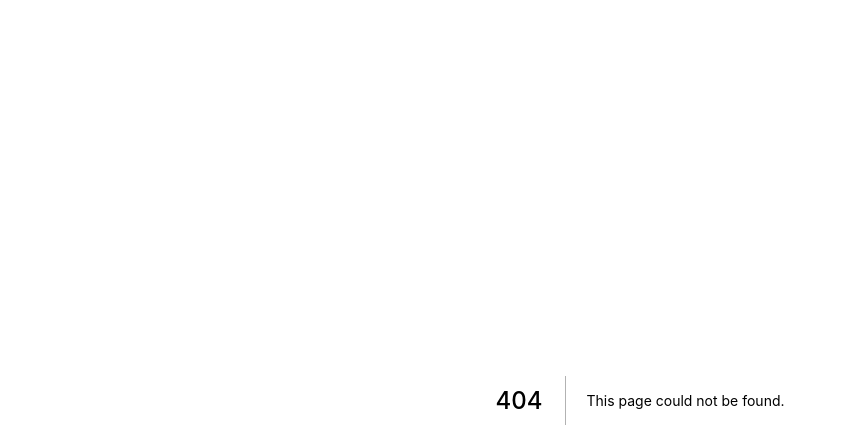
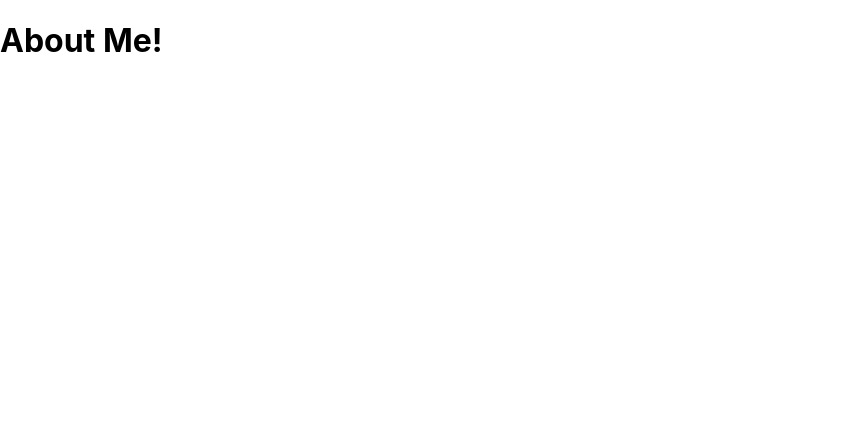
Before and after one commit to Gwang-hoon-hub/next-portpolio, a Next.js app: page /about-me in a window 1280 px wide. Before the commit this address had no page. Shown: the top 448 px of the page, without its empty margins (0-847 px from the left). Built offline with nearby package versions, Linux system fonts and the light colour scheme.

Commit message:
[FEAT] Start next.js for Portpolio\

```diff
--- /dev/null
+++ b/pages/about-me.js
@@ -0,0 +1,9 @@
+
+export default function AboutMe(){
+
+    return (
+        <div>
+            <h1>About Me!</h1>
+        </div>
+    );
+}
```
